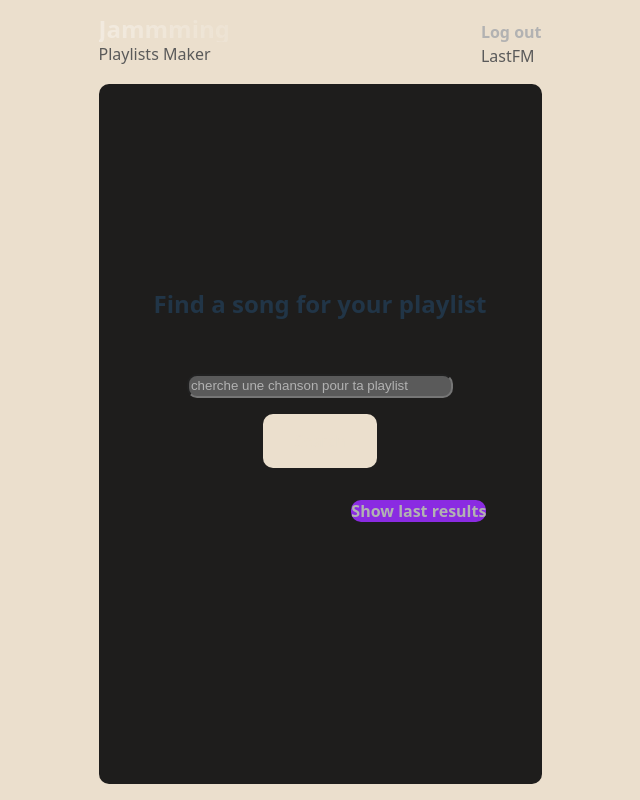
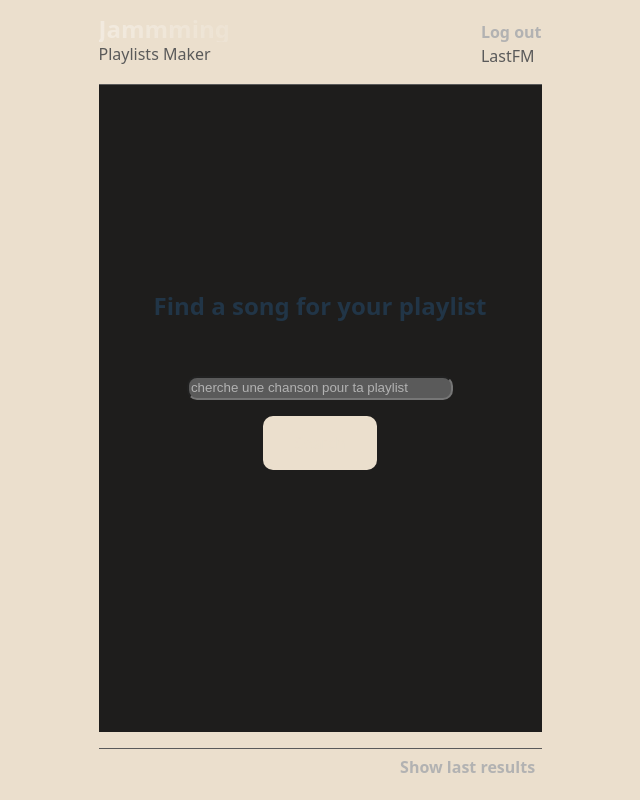
Before and after one commit to rjacqmotte/jammming, a React app: page / in a window 1280 px wide. Shown: the whole page, without its empty margins (320-960 px from the left). Built offline with nearby package versions, Linux system fonts and the light colour scheme; the HTML template or start-up script is replaced by a standard one.

Commit message:
create footer in appView, move button showlastresult in it

```diff
--- a/src/components/AppView/AppView.jsx
+++ b/src/components/AppView/AppView.jsx
@@ -1,6 +1,7 @@
 import styles from './AppView.module.css';
 import Header from '../Header/Header.jsx';
 import MainView from '../MainView/MainView.jsx';
+import Button2 from '../ui/Button2.jsx';
 
 function AppView(props) {
   return (
@@ -19,6 +20,9 @@ function AppView(props) {
           onTagPlaylist={props.onTagPlaylist}
           onLikePlaylist={props.onLikePlaylist}
         />
+        <footer className={styles.AppViewFooter}>
+          <Button2 className={styles.buttonShowLastResults} style='text' content='Show last results' />
+        </footer>
       </div>
     </>
   );
--- a/src/components/AppView/AppView.module.css
+++ b/src/components/AppView/AppView.module.css
@@ -9,3 +9,16 @@
   align-items: center;
   gap: 1rem;
 }
+
+.AppViewFooter {
+  width: 100%;
+  display: flex;
+  justify-content: flex-end;
+  border-top: 1px solid var(--color-secondary);
+  padding: 0.4rem;
+}
+
+.buttonShowLastResults {
+  width: fit-content;
+  background-color: rgb(39, 59, 40);
+}
--- a/src/components/MainView/MainView.module.css
+++ b/src/components/MainView/MainView.module.css
@@ -4,9 +4,9 @@
   flex-direction: column;
   width: 100%;
   height: 100%;
-  border-radius: var(--border-radius);
   background-color: var(--color-primary);
   overflow: hidden;
+  border-top: 1px solid var(--color-secondary);
 }
 
 .mainViewContainer {
--- a/src/components/SearchBar/SearchBar.jsx
+++ b/src/components/SearchBar/SearchBar.jsx
@@ -15,7 +15,6 @@ function SearchBar(props) {
         ></input>
         <Button2 style='filled' content='Search' type='submit'/>
       </form>
-      <Button2 className={styles.buttonShowLastResults} style='text' content='Show last results' />
     </div>
   );
 }
--- a/src/components/SearchBar/SearchBar.module.css
+++ b/src/components/SearchBar/SearchBar.module.css
@@ -27,9 +27,3 @@
   width: 80%;
   height: 1.5rem;
 }
-
-.buttonShowLastResults {
-  align-self: flex-end;
-  width: fit-content;
-  background-color: blueviolet;
-}
```
